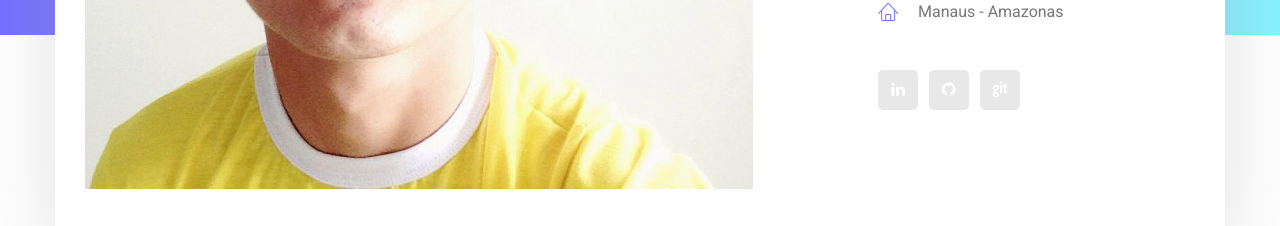
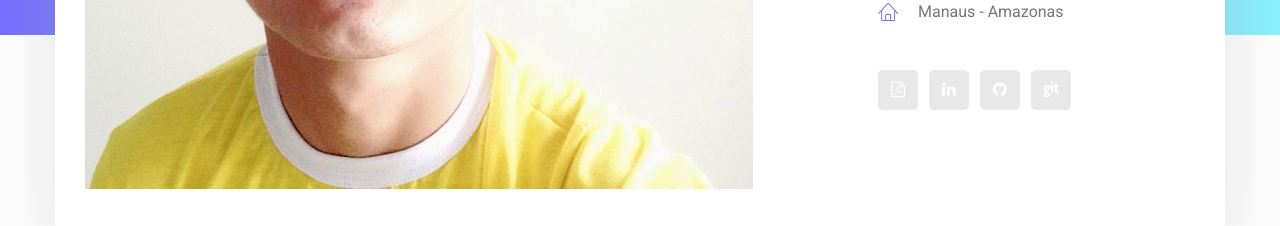
Before and after one commit to MichelCamaraDeveloper/michelcamara.github.io, a plain HTML site: page index.html in a window 1280 px wide. Shown: the part 725-951 px from the top of the page. Drawn offline with Linux system fonts and the light colour scheme.

Commit message:
Adicionado botao para ver curriculo
Agora podem baixar ou visualizar o curriculo.

```diff
--- a/index.html
+++ b/index.html
@@ -63,11 +63,11 @@
 									<p>Natural de Itacoatiara/Amazonas, Cientista da Computação, eclético musicalmente e bastante curioso por tecnologia. </p>
 									<ul class="list basic_info">
 										<li><a href="#"><i class="lnr lnr-calendar-full"></i> 13 de Outubro de 1994</a></li>
-										<!-- <li><a href="#"><i class="lnr lnr-phone-handset"></i> +55 (092) 98124-7561</a></li> -->
 										<li><a href="#"><i class="lnr lnr-envelope"></i> michelvictor16@gmail.com</a></li>
 										<li><a href="#"><i class="lnr lnr-home"></i> Manaus - Amazonas</a></li>
 									</ul>
 									<ul class="list personal_social">
+										<li><a title="Visualizar Currículo" href="doc/Currículo-Michel-Camara.pdf"><i class="fa fa-file-pdf-o"></i></a></li>
 										<li><a title="Linkedin" href="http://bit.ly/linkedin-michelcamara"><i class="fa fa-linkedin"></i></a></li>
 										<li><a title="Github" href="http://bit.ly/github-michelcamara"><i class="fa fa-github"></i></a></li>
 										<li><a title="Gitlab" href="http://bit.ly/gitlab-michelcamara"><i class="fa fa-git"></i></a></li>
```
Also changed, not shown: 1 other file.
